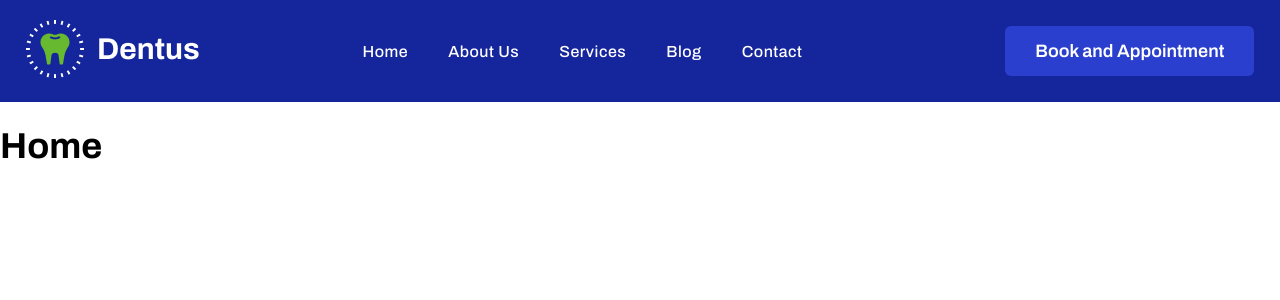
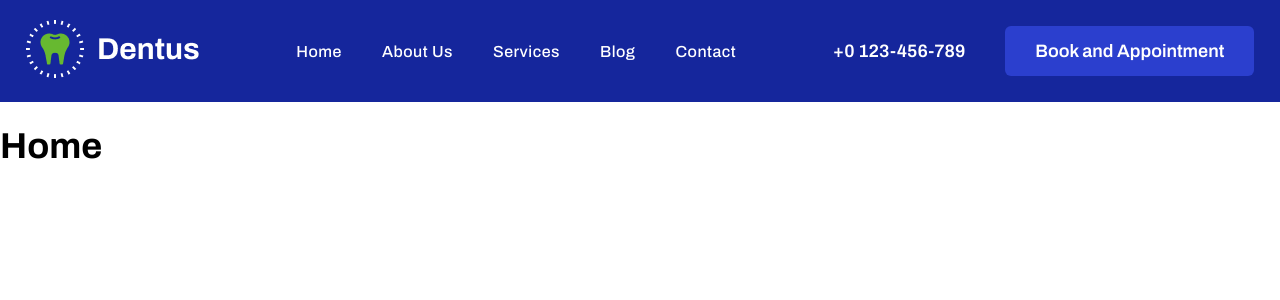
Before and after one commit to kamleshyad/Dentus, a React (Vite) app: page / in a window 1280 px wide. Shown: the top 300 px of the page. Built offline with nearby package versions, Linux system fonts and the light colour scheme.

Commit message:
btn hover added

```diff
--- a/src/compnents/Header.jsx
+++ b/src/compnents/Header.jsx
@@ -32,7 +32,7 @@ export const Header = ()=>{
                         </div>
                         <div className="headerright">
                             <ul className="reset">
-                                <li></li>
+                                <li><NavLink to="tel:0123456789" className="glcall callbtn">+0 123-456-789 </NavLink></li>
                                 <li>
                                     <NavLink to="#" className="bookbtn">Book and Appointment</NavLink>
                                 </li>
--- a/src/css/GlobalStyle.jsx
+++ b/src/css/GlobalStyle.jsx
@@ -15,6 +15,7 @@ a{text-decoration: none;}
 .headersec .topnav ul li a{color: #fff; display: inline-block; font-size: 16px; font-weight: 500; line-height: normal; transition: all 0.3s linear; letter-spacing: 0.5px;}
 .headersec .topnav ul li a:hover{color: ${({theme})=> theme.colors.green}}
 .headersec .headerright ul{display: flex; flex-flow: row nowrap; gap: 40px; font-size: 0;}
-.headersec .headerright ul a.bookbtn{padding: 15px 30px; background: ${({theme})=> theme.colors.light_blue}; color: ${({theme})=> theme.colors.white}; font-size: 18px; font-weight: 600; border-radius: 6px; transition: all 0.3s linear; transform: translateY(0); transform-origin: bottom;}
+.headersec .headerright ul a{color: ${({theme})=> theme.colors.white}; font-size: 18px; font-weight: 600; transition: all 0.3s linear;}
+.headersec .headerright ul a.bookbtn{padding: 15px 30px; background: ${({theme})=> theme.colors.light_blue}; border-radius: 6px;  transform: translateY(0); transform-origin: bottom;}
 .headersec .headerright ul a.bookbtn:hover{transform: translateY(-5px);}
 `;
```
